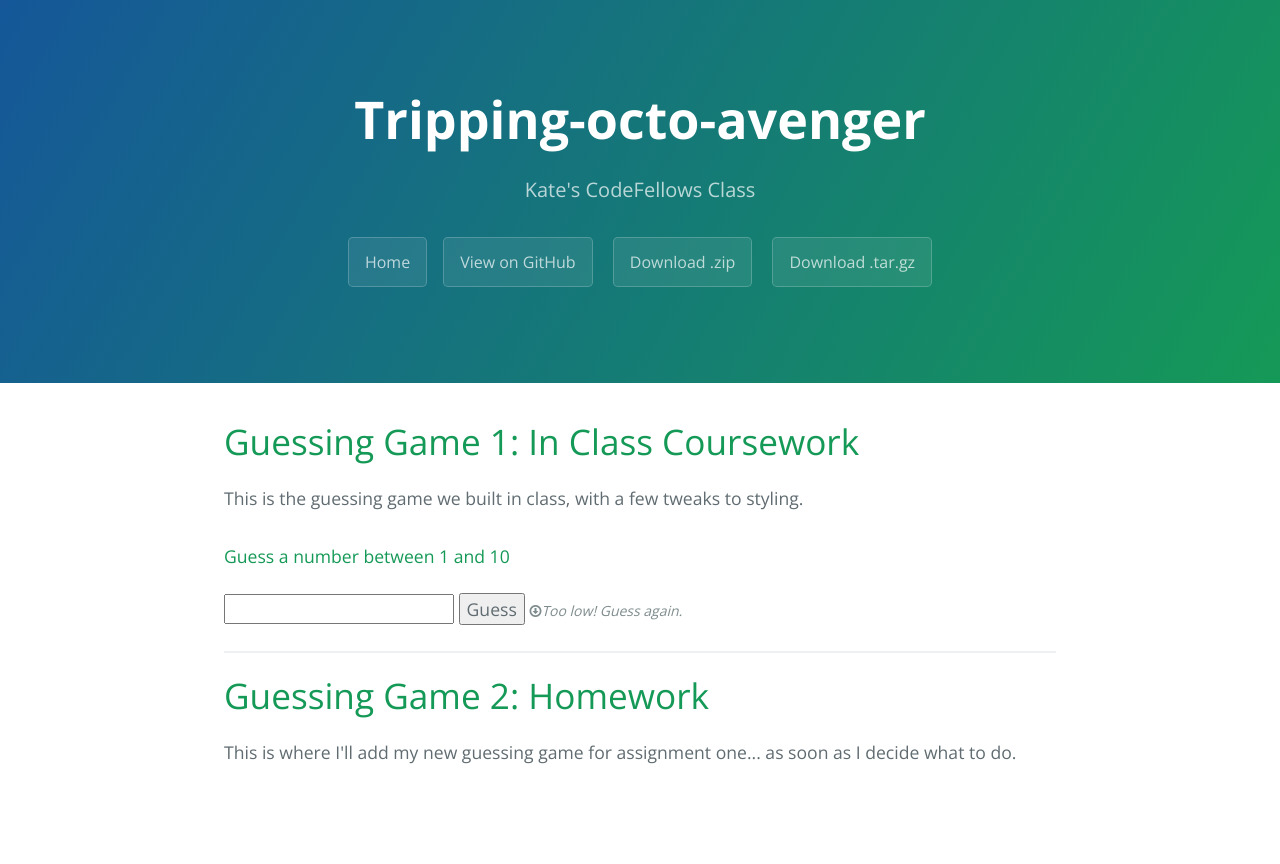
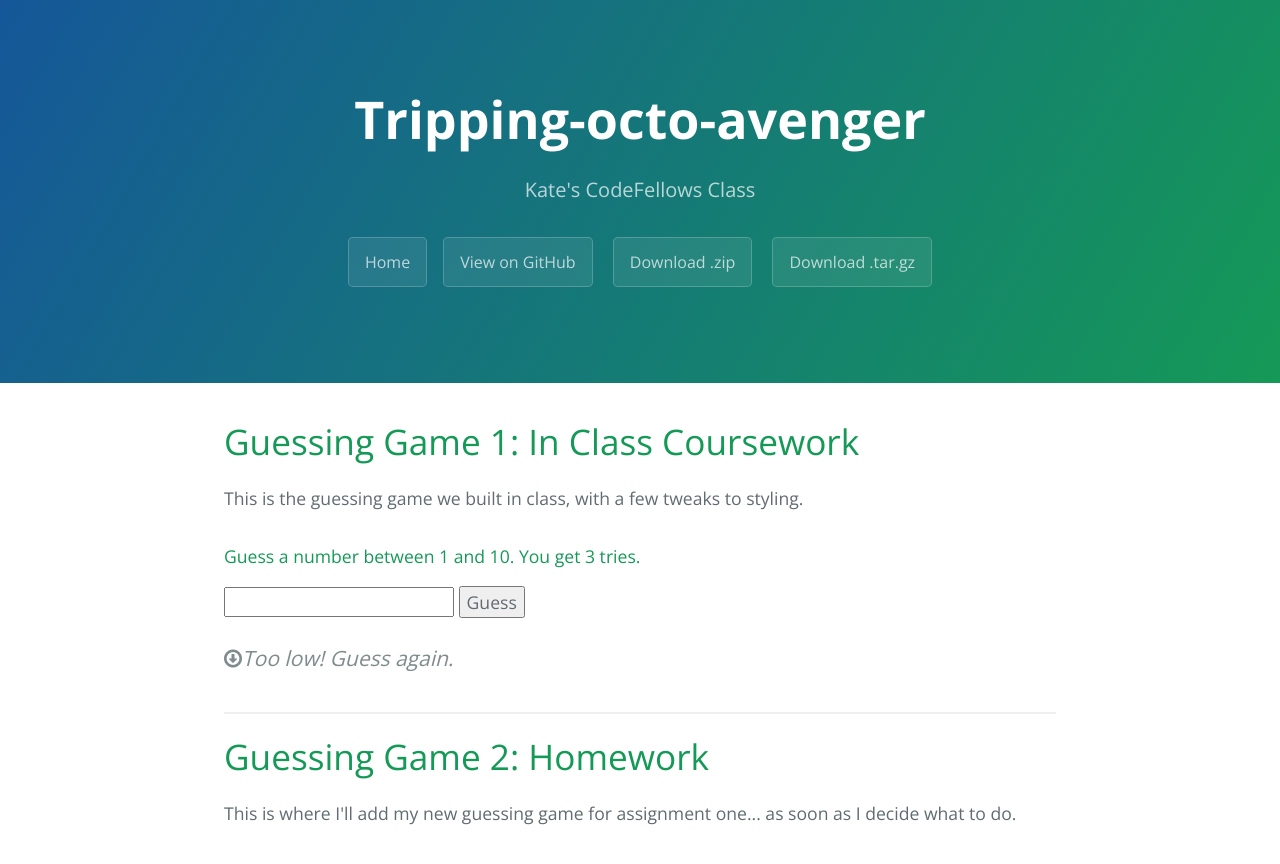
Before and after one commit to kbagoy/tripping-octo-avenger, a plain HTML site: page guessing-game.html in a window 1280 px wide. Both pictures are taken after a click on the button "Guess". Before the commit the page ends 815 px from the top, so only its background shows below. Drawn offline with nearby package versions, Linux system fonts and the light colour scheme.

Commit message:
Added 3 guess limit

```diff
--- a/guessing-game.html
+++ b/guessing-game.html
@@ -25,16 +25,20 @@
         <div>
             <h1>Guessing Game 1: In Class Coursework</h1>
             <p>This is the guessing game we built in class, with a few tweaks to styling.</p>
-            <h4>Guess a number between 1 and 10</h4>
-            <input id='guess' />
-            <button class="btn-aqua" onclick='clicked()'>Guess</button>
+            <h4>Guess a number between 1 and 10. You get 3 tries.</h4>
+            <div>
+                <input id='guess' />
+                <button id='submit' onclick='clicked(),maxClicks();'>Guess</button>
+            </div>
             <p id='result' class=""></p>
             <script type="text/javascript">
-            var answer = Math.floor(Math.random() * 11);
+            var answer = Math.floor(Math.random() * (11 - 1) + 1);
+            var count = 0;
 
             function clicked() {
                 var guess = document.getElementById('guess');
                 var result = document.getElementById('result');
+
                 if (guess.value == answer) {
                     result.className = "winner";
                     result.innerHTML = '<i class="fa fa-trophy fa-2x"></i> Wicked Job! You won!';
@@ -46,6 +50,22 @@
                     result.innerHTML = '<i class="fa fa-arrow-circle-o-up"></i> Too High! Guess again.';
                 }
             }
+
+            function maxClicks () {
+                count++;
+                console.log(count);
+
+            if (count === 3) {
+                    document.getElementById('submit').disabled = true;
+                    result.innerHTML = "<i class='fa fa-frown-o'></i> Game Over! Refresh the page to play again.";
+                    result.className = "gameover";
+                        }
+            else {
+                document.getElementById('submit').disabled = false;
+
+            }
+        }
+
             </script>
         </div>
         <hr>
--- a/stylesheets/kate.css
+++ b/stylesheets/kate.css
@@ -38,10 +38,16 @@
     font-size: 28px;
 }
 
+.gameover {
+    color: #c0392b;
+    font-size: 28px;
+}
+
 .hint {
     color: #7f8c8d;
-    font-size: 14px;
     font-style: italic;
+    margin-top: 25px;
+    font-size: 21px;
 }
 
 .col-half {
```
